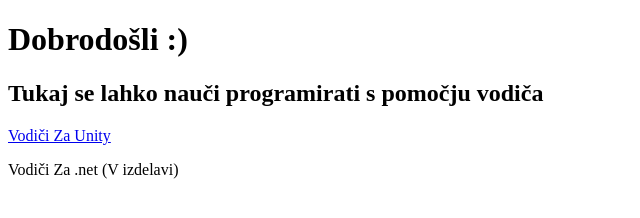
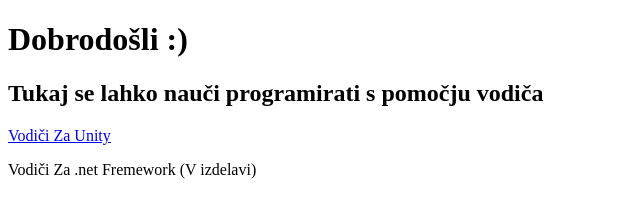
Before and after one commit to erikrex007Yimmy/UcimSeProgramerat, a plain HTML site: page index.html in a window 1280 px wide. Shown: the full height of the page, 0-640 px from the left. Drawn offline with Linux system fonts and the light colour scheme.

Commit message:
Update index.html

```diff
--- a/index.html
+++ b/index.html
@@ -11,6 +11,6 @@
 	<h2>Tukaj se lahko nauči programirati s pomočju vodiča</h2>
 
 	<a href="Unity/UnityIndex.html">Vodiči Za Unity</a>
-	<p>Vodiči Za .net (V izdelavi)</p>
+	<p>Vodiči Za .net Fremework (V izdelavi)</p>
 </body>
 </html>
```
